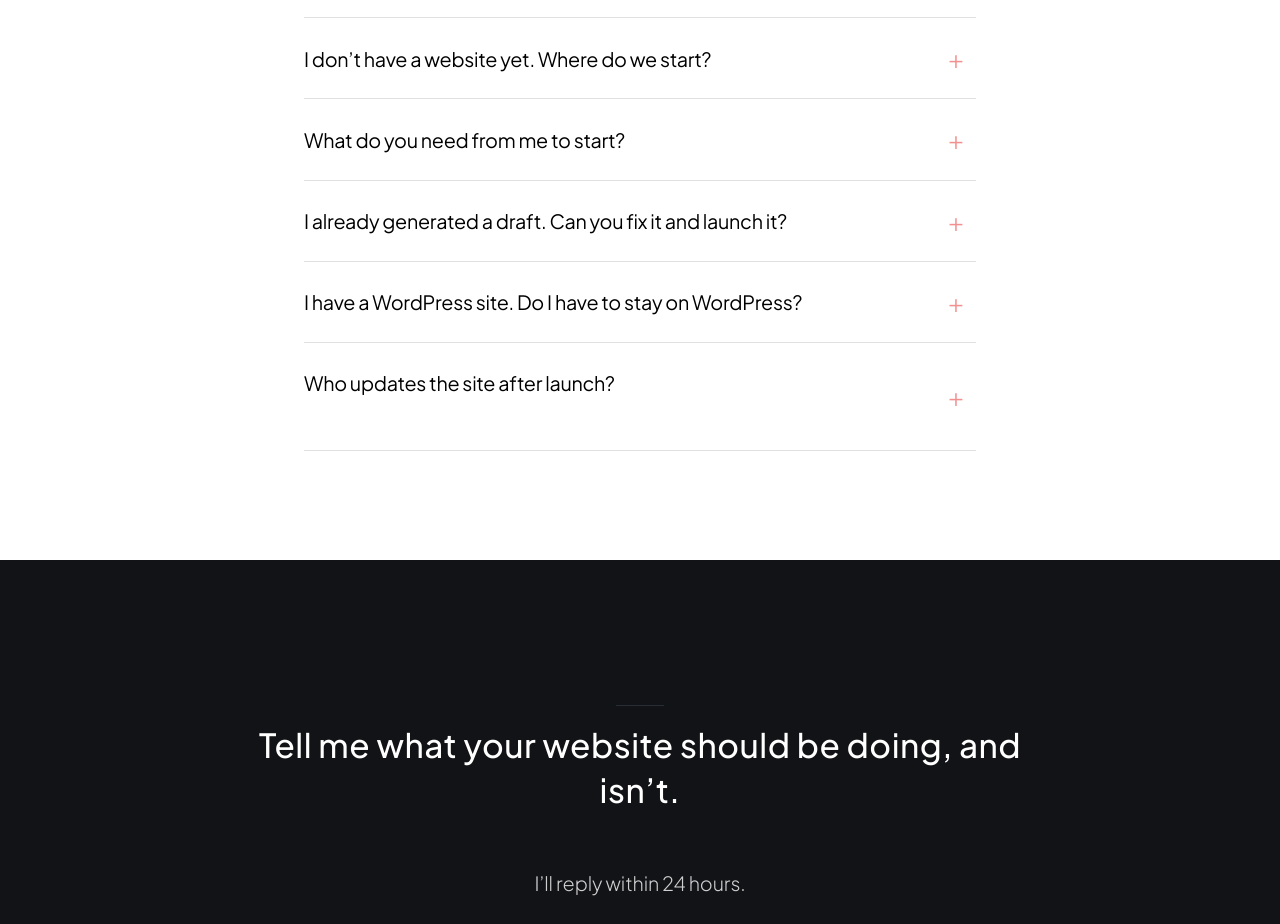
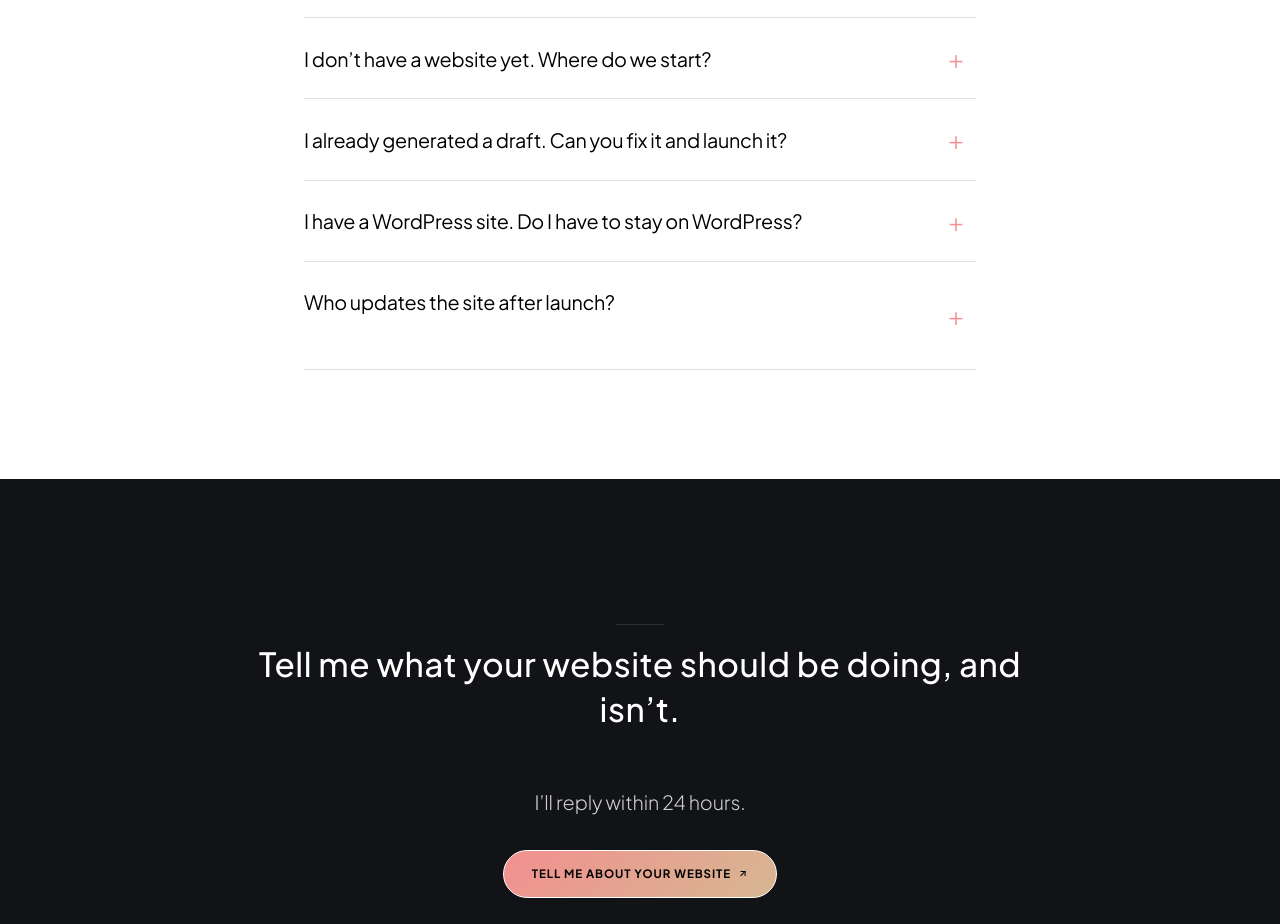
Before and after one commit to Irene2828/porfoliojuly, a Next.js app: page / in a window 1280 px wide. Shown: the part 6400-7324 px from the top of the page. Built offline with nearby package versions, Linux system fonts and the light colour scheme.

Commit message:
Homepage FAQ: cut to 5 questions, merge start questions

```diff
--- a/src/app/v2/components/FaqSection.tsx
+++ b/src/app/v2/components/FaqSection.tsx
@@ -49,13 +49,7 @@ const websiteFaqs = [
   {
     question: 'I don’t have a website yet. Where do we start?',
     answers: [
-      'A short call, or a voice note if that’s easier. I ask about your business and your clients, then bring you three visual directions to react to. No brief or prep needed.',
-    ],
-  },
-  {
-    question: 'What do you need from me to start?',
-    answers: [
-      'A short call, or a voice note if that’s easier. No prep and no brief to write. If copy or files are missing, I write them from scratch.',
+      'A short call, or a voice note if that’s easier. I ask about your business and your clients, then bring you three visual directions to react to. No brief or prep needed. If copy or files are missing, I write them from scratch.',
     ],
   },
   {
```
